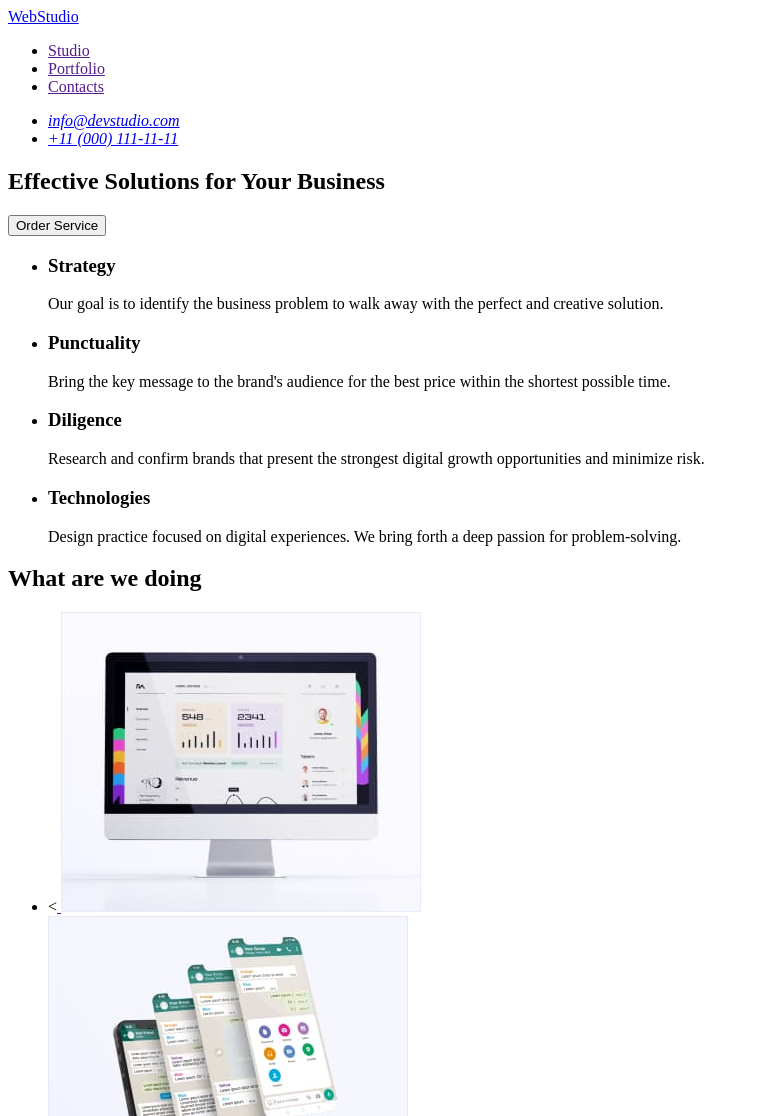
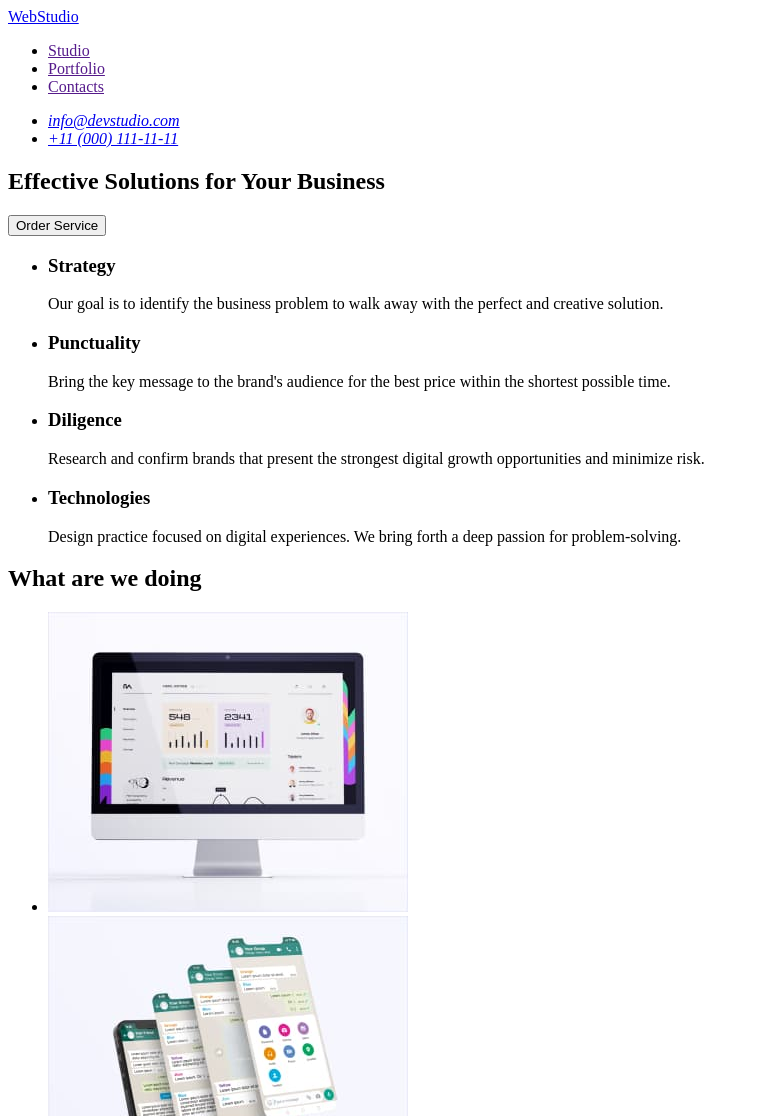
Before and after one commit to SDmytroR/goit-markup-hw-01, a plain HTML site: page index.html in a window 1280 px wide. Shown: the top 1116 px of the page, without its empty margins (0-759 px from the left). Drawn offline with Linux system fonts and the light colour scheme.

Commit message:
Update index.html

```diff
--- a/index.html
+++ b/index.html
@@ -78,7 +78,7 @@
         <h2>What are we doing</h2>
         <ul>
           <li>
-            <<a href="">
+            <a href="">
               <img src="./iamges/computer.jpg" alt="PC monitor" width="360" />
             </a>
           </li>
```
